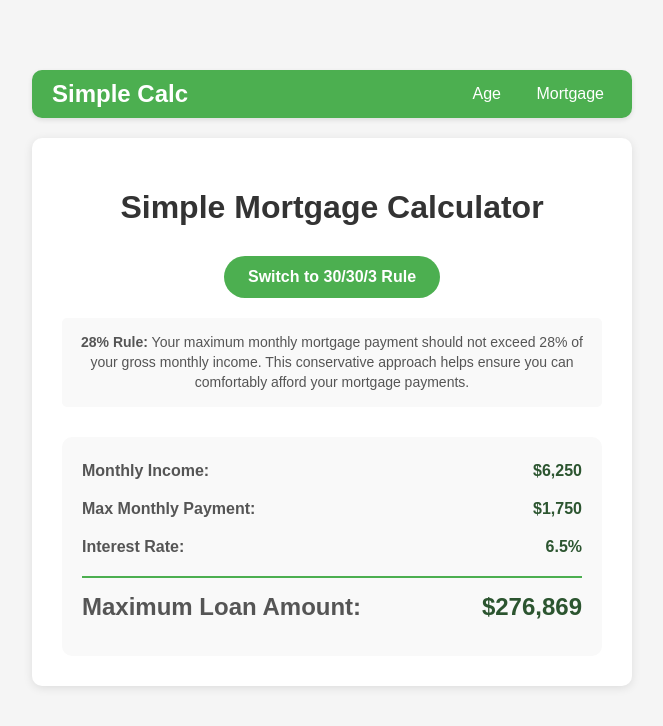
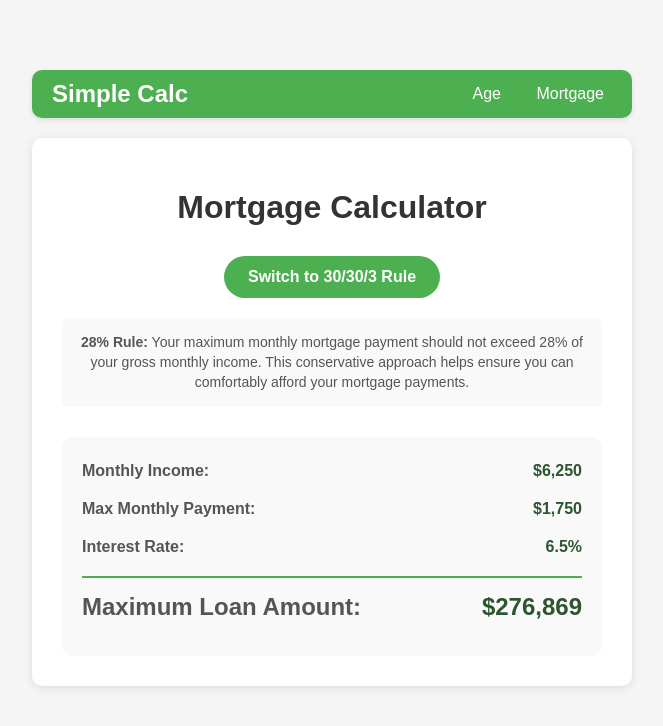
Before and after one commit to cork89/simplecalc, a website with bundled scripts: page dist/rule1.html in a window 1280 px wide. Shown: the whole page, without its empty margins (308-971 px from the left). Built offline with nearby package versions, Linux system fonts and the light colour scheme.

Commit message:
update header

```diff
--- a/dist/rule1.html
+++ b/dist/rule1.html
@@ -24,7 +24,7 @@
         </div>
     </header>
     <div class="container">
-        <h1>Simple Mortgage Calculator</h1>
+        <h1>Mortgage Calculator</h1>
         <div class="toggle-rule">
             <a href="rule2.html"><button class="toggle-button">
                     Switch to 30/30/3 Rule
```
